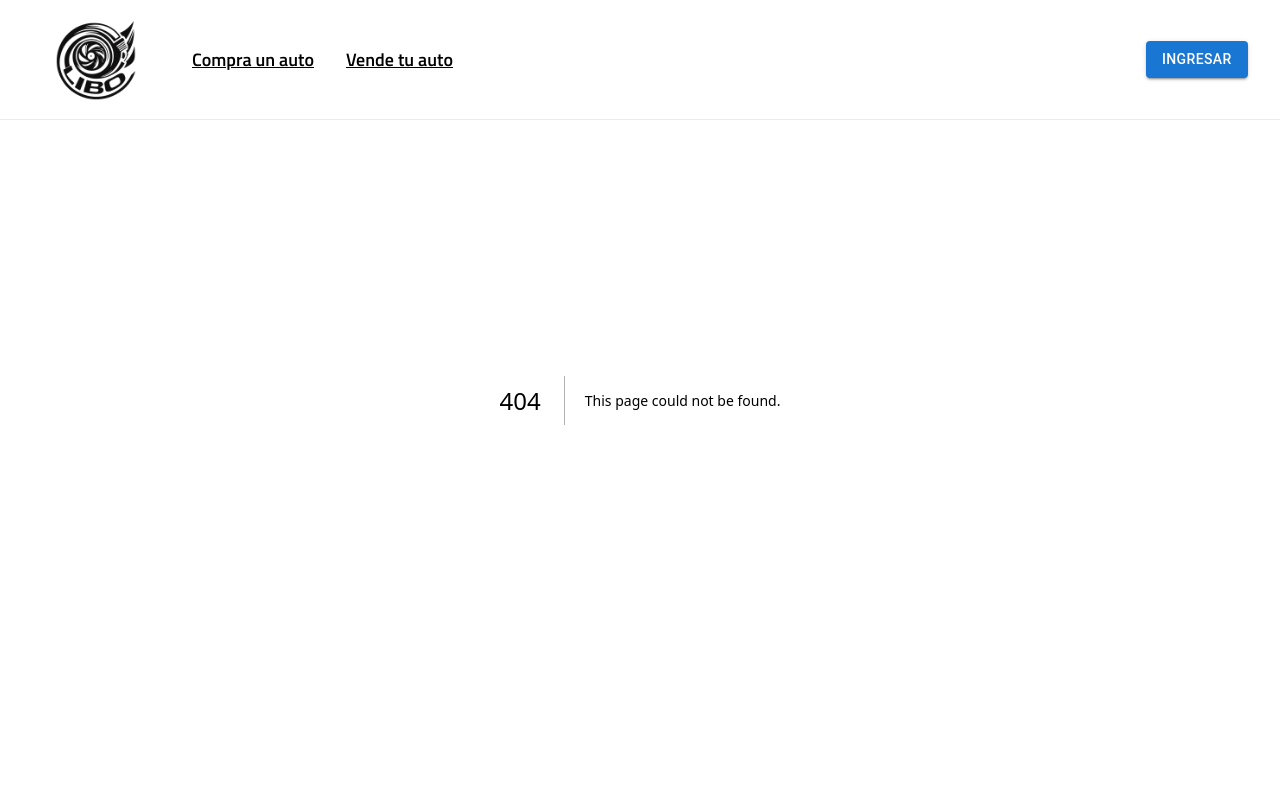
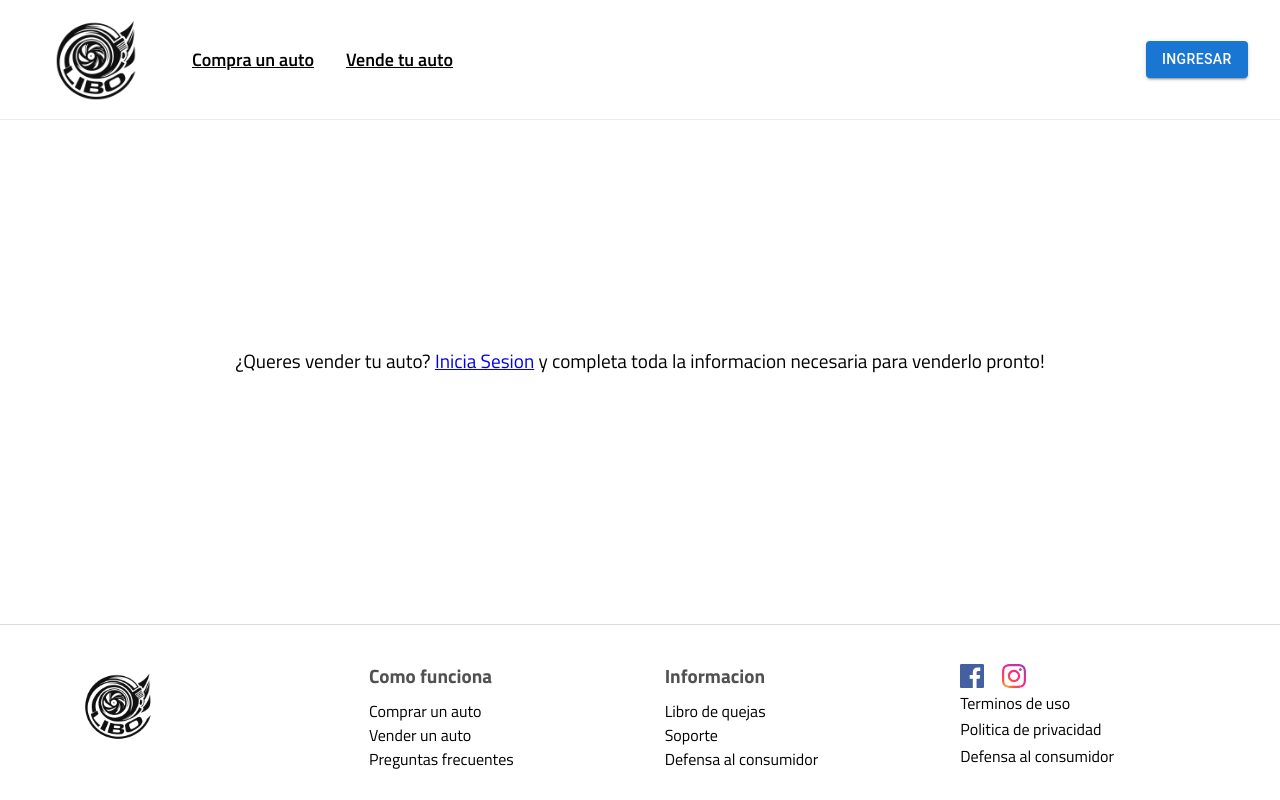
Before and after one commit to Libo033/concesionario-0, a Next.js app: page /vender in a window 1280 px wide. Before the commit this address had no page. Shown: the top 800 px of the page. Built offline with nearby package versions, Linux system fonts and the light colour scheme.

Commit message:
Creado Vender page

```diff
--- /dev/null
+++ b/src/app/vender/page.module.css
@@ -0,0 +1,40 @@
+.Vender {
+  padding-top: 15vh;
+  min-height: 73vh;
+  height: fit-content;
+}
+
+.Vender_Info {
+  height: 60vh;
+  padding-inline: 10%;
+  display: flex;
+  justify-content: center;
+  align-items: center;
+  padding-block: 32px;
+}
+
+.Vender_Title {
+  font-size: larger;
+  text-align: center;
+  text-wrap: pretty;
+}
+
+@media (641px <= width <= 1024px) {
+}
+
+@media (width <= 640px) {
+  .Vender {
+    padding-top: 88px;
+    min-height: 45vh;
+    height: fit-content;
+  }
+
+  .Vender_Info {
+    height: 45vh;
+    padding-inline: 10%;
+    display: flex;
+    justify-content: center;
+    align-items: center;
+    padding-block: 32px;
+  }
+}
--- /dev/null
+++ b/src/app/vender/page.tsx
@@ -0,0 +1,19 @@
+import React from "react";
+import styles from "./page.module.css";
+import Link from "next/link";
+
+const Vender = () => {
+  return (
+    <div className={styles.Vender}>
+      <div className={styles.Vender_Info}>
+        <p className={styles.Vender_Title}>
+          ¿Queres vender tu auto?{" "}
+          <Link href={"/account/login"}>Inicia Sesion</Link> y completa toda la
+          informacion necesaria para venderlo pronto!
+        </p>
+      </div>
+    </div>
+  );
+};
+
+export default Vender;
```
